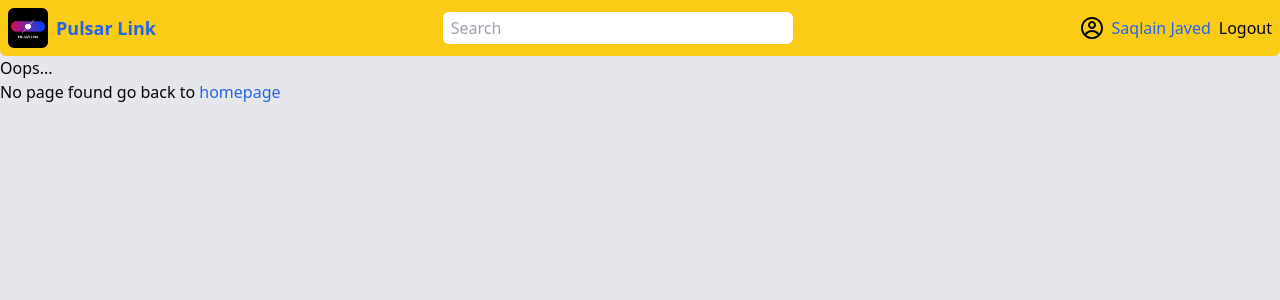
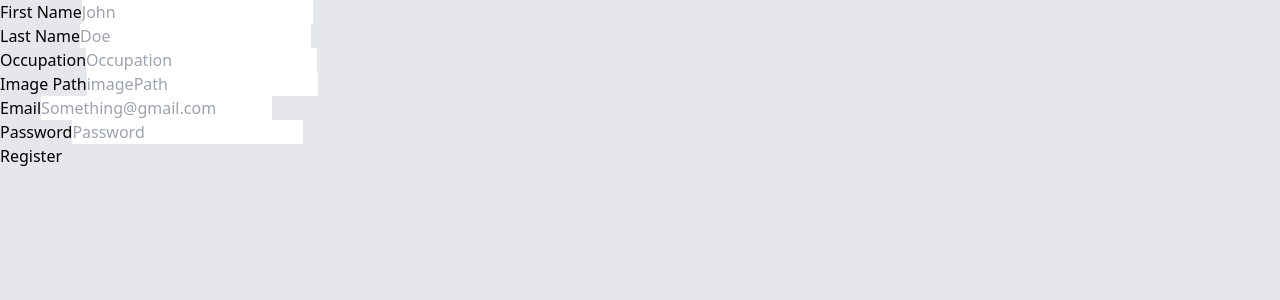
Before and after one commit to saqlain-hub/pulsar-link-clone, a React (Vite) app: page /register in a window 1280 px wide. Shown: the top 300 px of the page. Built offline with nearby package versions, Linux system fonts and the light colour scheme.

Commit message:
Register page

```diff
--- a/package.json
+++ b/package.json
@@ -12,6 +12,7 @@
   "dependencies": {
     "@reduxjs/toolkit": "^2.0.1",
     "autoprefixer": "^10.4.16",
+    "axios": "^1.6.4",
     "postcss": "^8.4.32",
     "react": "^18.2.0",
     "react-dom": "^18.2.0",
--- a/src/App.jsx
+++ b/src/App.jsx
@@ -8,14 +8,20 @@ import Profile from "./pages/Profile";
 import Inbox from "./pages/Inbox";
 import Login from "./pages/Login";
 import { useSelector } from "react-redux";
+import Register from "./pages/Register";
 
 function App() {
   const isLoggedIn = useSelector((state) => state.login.isLoggedIn);
-  console.log(isLoggedIn);
+  // console.log(isLoggedIn);
   return (
     <>
       <Routes>
-        {!isLoggedIn && <Route path="/" element={<Login />} />}
+        {!isLoggedIn && (
+          <>
+            <Route path="/" element={<Login />} />
+            <Route path="/register" element={<Register />} />
+          </>
+        )}
         {isLoggedIn && (
           <Route element={<Root />}>
             <Route element={<Layout />}>
--- a/src/components/ProfileComp.jsx
+++ b/src/components/ProfileComp.jsx
@@ -7,8 +7,8 @@ const ProfileComp = ({ open, setOpen }) => {
   const someId = 78;
   return (
     <div className="flex flex-col bg-white p-2 rounded-md">
-      <div className="relative w-full flex flex-col items-center justify-end">
-        <div className="w-full h-[10rem] overflow-hidden flex items-center">
+      <div className="relative flex flex-col items-center justify-end">
+        <div className="w-full h-[8rem] overflow-hidden flex items-center">
           <Link to={`/user/${someId}/profile`}>
             <img src={cover} alt="" className="cover-pic" />
           </Link>
@@ -18,21 +18,23 @@ const ProfileComp = ({ open, setOpen }) => {
             <img
               src={userProfile}
               alt=""
-              className="shadow-md shadow-gray-400 border-2 border-white w-[6rem] rounded-full"
+              className="shadow-md shadow-gray-400 border-2 border-white w-[5rem] rounded-full"
             />
           </Link>
         </div>
       </div>
-      <div className="mt-14 text-center">
+      <div className="mt-14 ">
         <Link to={`/user/${someId}/profile`}>
-          <p className="font-bold text-[1.3rem]">Saqlain Javed</p>
+          <p className="font-bold text-[1.2rem] text-center">Saqlain Javed</p>
         </Link>
         <p>@saqlain78</p>
-        <p className="text-[1.2rem]">Mern Stack Developer</p>
+        <p className="text-[1rem] bg-gray-300 mt-2 h-20">
+          Mern Stack Developer
+        </p>
       </div>
-      <div className="hr-line">
+      {/* <div className="hr-line">
         <span className="line"></span>
-      </div>
+      </div> */}
       <div></div>
     </div>
   );
--- a/src/index.css
+++ b/src/index.css
@@ -44,17 +44,17 @@
 .grid-container {
   display: grid;
   /* grid-template-columns: 20rem auto 20rem; */
-  gap: 2rem;
+  gap: 4rem;
 }
 
 @media (min-width: 1024px) {
   .grid-container {
-    grid-template-columns: 20rem auto;
+    grid-template-columns: 18rem auto;
   }
 }
 @media (min-width: 1280px) {
   .grid-container {
-    grid-template-columns: 20rem auto 20rem;
+    grid-template-columns: 18rem auto 20rem;
   }
 }
 
--- a/src/pages/Layout.jsx
+++ b/src/pages/Layout.jsx
@@ -6,7 +6,7 @@ import Trends from "../components/Trends";
 const Layout = () => {
   const [open, setOpen] = useState(false);
   return (
-    <div className="container mx-auto h-full px-4">
+    <div className=" h-full px-4">
       <div className="grid-container py-2">
         <aside className="overflow-y-scroll hidden lg:h-[450px] xl:h-[570px]  2xl:h-screen 2xl:overflow-hidden px-2 lg:block sticky top-16 ">
           <ProfileComp />
--- a/src/pages/Login.jsx
+++ b/src/pages/Login.jsx
@@ -1,11 +1,14 @@
 import React from "react";
+import axios from "axios";
 import logo from "../assets/logo.png";
 import socialConn from "../assets/login/social-connection.png";
 import { Link } from "react-router-dom";
 import { useDispatch } from "react-redux";
 import { loginActions } from "../store/loginSlice";
+import { CgProfile } from "react-icons/cg";
 
 const Login = () => {
+  let user;
   const dispatch = useDispatch();
 
   const handleSubmit = (e) => {
@@ -14,38 +17,41 @@ const Login = () => {
   };
   return (
     <div className="w-full h-screen flex justify-center items-center">
-      <div className="flex items-center lg:justify-between justify-center w-full">
-        <div className="w-[35%] ml-24 bg-slate-900 shadow-sm shadow-white rounded-md py-8">
+      <div className="lg:flex items-center lg:justify-between justify-center w-full">
+        <div className="w-[40%] lg:w-[35%] ml-24 bg-slate-900 shadow-sm shadow-white rounded-md py-8">
+          <div className="flex items-center justify-center">
+            <CgProfile className="text-[4rem] text-white mb-8" />
+          </div>
           <p className="text-white text-2xl text-center mb-8">Login</p>
           <form
             onSubmit={handleSubmit}
-            className="flex gap-3 flex-col items-center justify-center "
+            className="flex gap-3 flex-col items-center justify-center"
           >
             <input
-              className="w-[70%] p-2 rounded-md outline-none"
+              className="w-[70%] p-1 lg:p-2 rounded-md outline-none"
               type="text"
               placeholder="username"
             />
             <input
-              className="w-[70%] p-2 rounded-md outline-none"
+              className="w-[70%] p-1 lg:p-2 rounded-md outline-none"
               type="text"
               placeholder="password"
             />
 
-            <button className="login-btn btn w-[40%] p-2 my-3 rounded-[25px] outline-none">
+            <button className="login-btn btn w-[30%] lg:w-[40%] p-1 lg:p-2 my-3 rounded-[25px] outline-none">
               Login
             </button>
             <div className="text-center">
               <Link>
                 <p>Forgot Password?</p>
               </Link>
-              <Link>
+              <Link to="/register">
                 <p>Create an account?</p>
               </Link>
             </div>
           </form>
         </div>
-        <div className="hidden lg:block relative bg-[#0D1032] w-[45%] pl-16 pr-4 py-16 rounded-l-[50px]">
+        <div className="hidden lg:block relative bg-[#0D1032] w-[450px] lg:w-[500px]  pl-16 pr-4 py-16 rounded-l-[50px]">
           <img src={socialConn} alt="" className="pt-12" />
 
           <div className="flex items-center gap-4 absolute top-6 left-6">
--- /dev/null
+++ b/src/pages/Register.jsx
@@ -0,0 +1,103 @@
+import React, { useState } from "react";
+import axios from "axios";
+import { useNavigate } from "react-router-dom";
+
+const Register = () => {
+  const [firstName, setFirstName] = useState("");
+  const [lastName, setLastName] = useState("");
+  const [occupation, setOccupation] = useState("");
+  const [image, setImage] = useState("");
+  const [email, setEmail] = useState("");
+  const [password, setPassword] = useState("");
+  const navigate = useNavigate();
+
+  const handleSubmit = (e) => {
+    e.preventDefault();
+    console.log("submit");
+
+    axios
+      .post("http://localhost:3001/auth/register", {
+        firstName,
+        lastName,
+        occupation,
+        picturePath: image,
+        email,
+        password,
+      })
+      .then((res) => {
+        console.log(res);
+      })
+      .catch((err) => {
+        console.log(err);
+      });
+
+    setFirstName("");
+    setLastName("");
+    setOccupation("");
+    setImage("");
+    setEmail("");
+    setPassword("");
+    navigate("/");
+  };
+  return (
+    <form onSubmit={handleSubmit}>
+      <div>
+        <label htmlFor="firstName">First Name</label>
+        <input
+          type="text"
+          placeholder="John"
+          value={firstName}
+          onChange={(e) => setFirstName(e.target.value)}
+        />
+      </div>
+      <div>
+        <label htmlFor="lastName">Last Name</label>
+        <input
+          type="text"
+          placeholder="Doe"
+          value={lastName}
+          onChange={(e) => setLastName(e.target.value)}
+        />
+      </div>
+      <div>
+        <label htmlFor="occupation">Occupation</label>
+        <input
+          type="text"
+          placeholder="Occupation"
+          value={occupation}
+          onChange={(e) => setOccupation(e.target.value)}
+        />
+      </div>
+      <div>
+        <label htmlFor="image">Image Path</label>
+        <input
+          type="text"
+          placeholder="imagePath"
+          value={image}
+          onChange={(e) => setImage(e.target.value)}
+        />
+      </div>
+      <div>
+        <label htmlFor="email">Email</label>
+        <input
+          type="email"
+          placeholder="Something@gmail.com"
+          value={email}
+          onChange={(e) => setEmail(e.target.value)}
+        />
+      </div>
+      <div>
+        <label htmlFor="password">Password</label>
+        <input
+          type="password"
+          placeholder="Password"
+          value={password}
+          onChange={(e) => setPassword(e.target.value)}
+        />
+      </div>
+      <button>Register</button>
+    </form>
+  );
+};
+
+export default Register;
--- a/src/store/loginSlice.js
+++ b/src/store/loginSlice.js
@@ -2,9 +2,9 @@ import { createSlice } from "@reduxjs/toolkit";
 
 const loginSlice = createSlice({
   name: "login",
-  initialState: { isLoggedIn: true },
+  initialState: { isLoggedIn: false },
   reducers: {
-    login(state) {
+    login(state, action) {
       state.isLoggedIn = true;
     },
     logout(state) {
```
Also changed, not shown: 1 other file (tests, documents, lock files or other folders).
